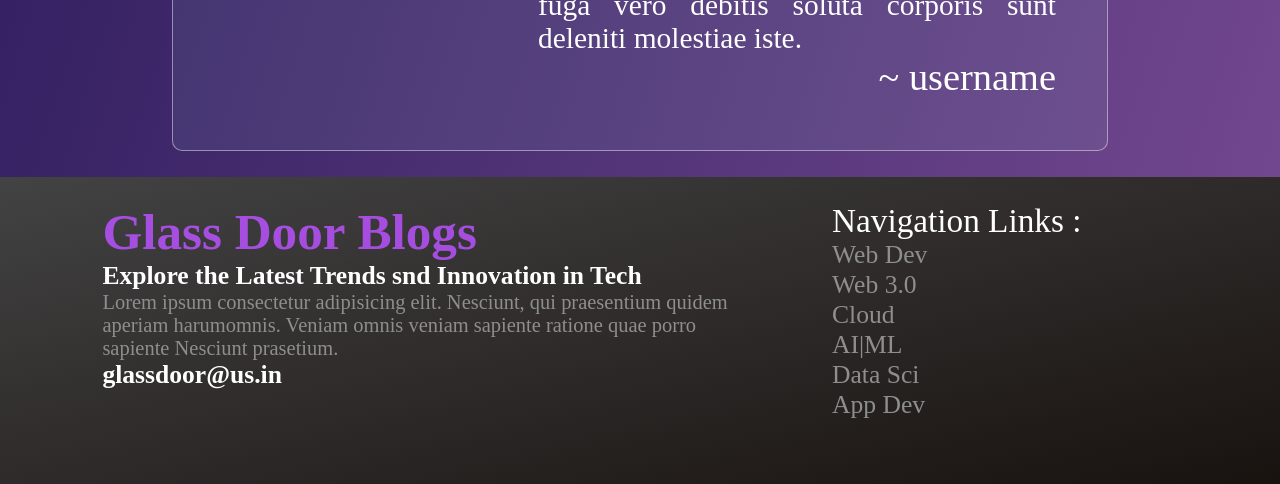
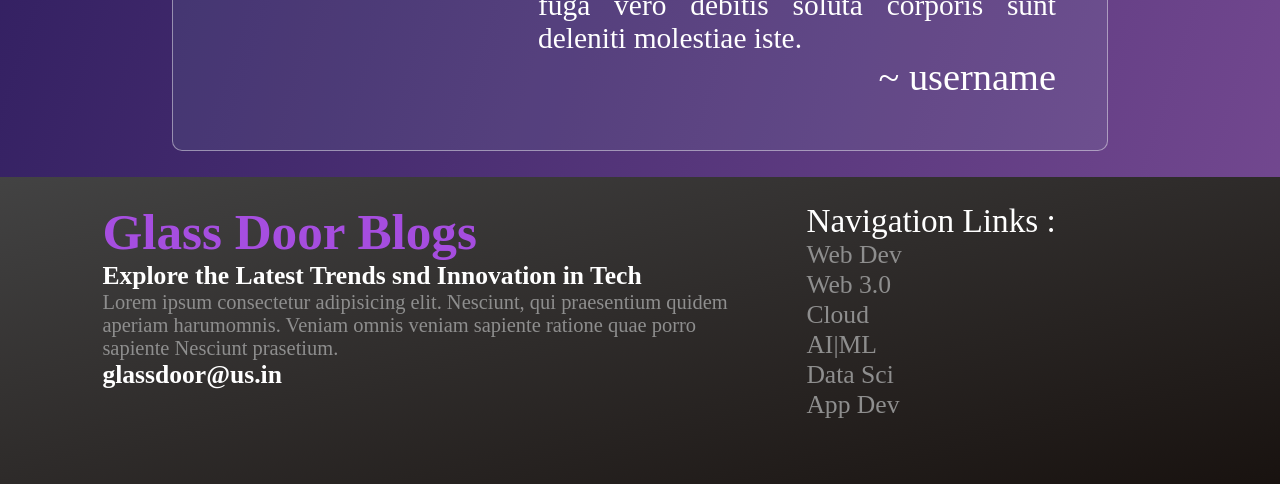
Before and after one commit to Shekharshubh1/nblog, a plain HTML site: page index.html in a window 1280 px wide. Shown: the part 3581-4065 px from the top of the page. Drawn offline with Linux system fonts and the light colour scheme.

Commit message:
Update style.css

```diff
--- a/style.css
+++ b/style.css
@@ -212,7 +212,7 @@ body {
 
 .navbar2 .links_right {
    width: 30%;
-   padding-left: 2vw;
+   padding-left: vw;
    padding-top: 2vw;
    font-size: 2.6vw;
 }
```
